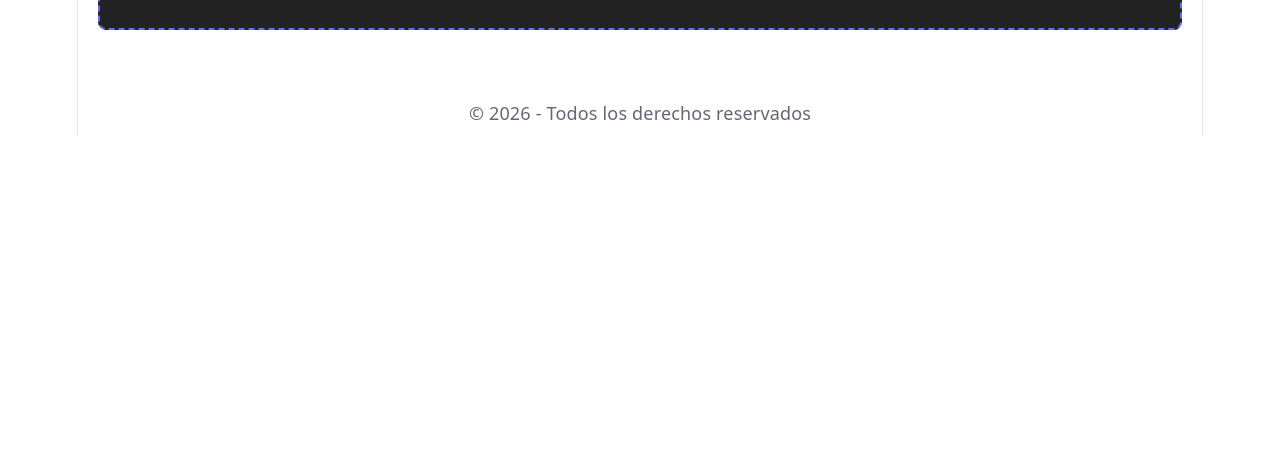
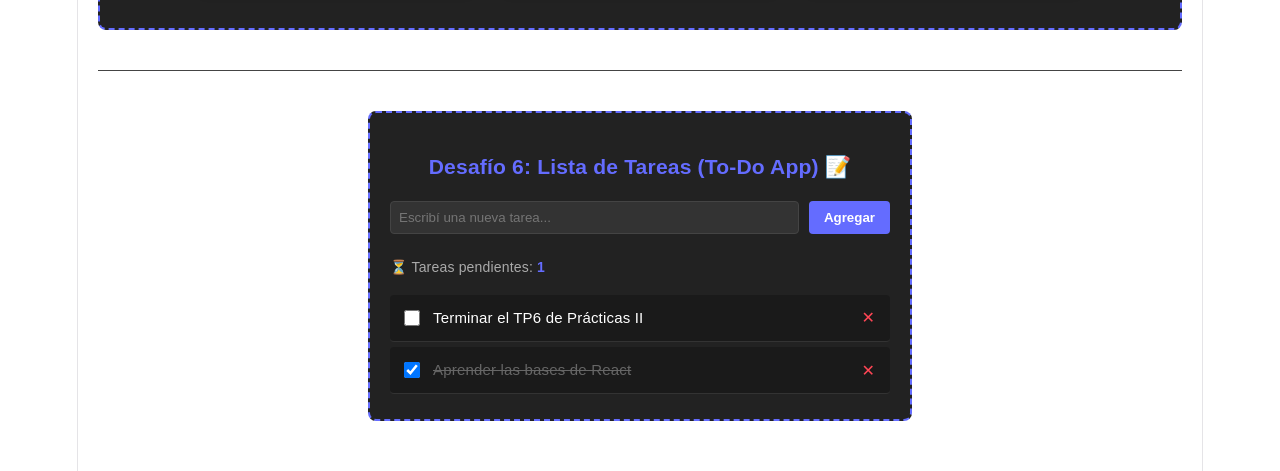
Before and after one commit to MarcoFarias22/Trabajo6UseReact, a React (Vite) app in the folder tp6-react/: page / in a window 1280 px wide. Shown: the part 2907-3378 px from the top of the page. Before the commit the page ends 3043 px from the top, so only its background shows below. Built offline with nearby package versions, Linux system fonts and the light colour scheme.

Commit message:
subiendo

```diff
--- a/tp6-react/src/App.jsx
+++ b/tp6-react/src/App.jsx
@@ -4,7 +4,8 @@ import Footer from './components/Footer.jsx';
 import Card from './components/Card.jsx';
 import Contador from './components/Contador.jsx';
 import ContactForm from './components/ContactForm.jsx';
-import ProductList from './components/ProductList.jsx'; // <-- IMPORTAMOS ACÁ
+import ProductList from './components/ProductList.jsx';
+import TodoApp from './components/TodoApp.jsx'; // <-- LA ÚLTIMA IMPORTACIÓN
 
 function App() {
   return (
@@ -31,9 +32,12 @@ function App() {
         <ContactForm />
 
         <hr style={{ margin: '40px 0', border: '0', borderTop: '1px solid #444' }} />
+        <ProductList />
 
-        {/* RENDERIZAMOS LA LISTA DE PRODUCTOS ACÁ */}
-        <ProductList />
+        <hr style={{ margin: '40px 0', border: '0', borderTop: '1px solid #444' }} />
+
+        {/* RENDERIZAMOS LA APLICACIÓN DE TAREAS COMPLETA ACÁ */}
+        <TodoApp />
 
       </main>
 
--- /dev/null
+++ b/tp6-react/src/components/TodoApp.jsx
@@ -0,0 +1,146 @@
+import React, { useState } from 'react';
+
+const TodoApp = () => {
+  // Estado para la lista de tareas (arranca con dos de ejemplo)
+  const [tareas, setTareas] = useState([
+    { id: 1, texto: 'Terminar el TP6 de Prácticas II', completada: false },
+    { id: 2, texto: 'Aprender las bases de React', completada: true }
+  ]);
+
+  // Estado para controlar el input de la nueva tarea
+  const [nuevaTarea, setNuevaTarea] = useState('');
+
+  // 1. Agregar tarea (Formulario)
+  const agregarTarea = (e) => {
+    e.preventDefault();
+    if (nuevaTarea.trim() === '') return; // No permite tareas vacías
+
+    const nueva = {
+      id: Date.now(), // ID único basado en el tiempo actual
+      texto: nuevaTarea,
+      completada: false
+    };
+
+    setTareas([...tareas, nueva]); // Agregamos la nueva usando el spread operator
+    setNuevaTarea(''); // Limpiamos el input
+  };
+
+  // 2. Modificar (Toggle) para marcar como completada/pendiente
+  const toggleCompletada = (id) => {
+    const tareasActualizadas = tareas.map(tarea => {
+      if (tarea.id === id) {
+        return { ...tarea, completada: !tarea.completada };
+      }
+      return tarea;
+    });
+    setTareas(tareasActualizadas);
+  };
+
+  // 3. Eliminar tarea usando .filter()
+  const eliminarTarea = (id) => {
+    const tareasFiltradas = tareas.filter(tarea => tarea.id !== id);
+    setTareas(tareasFiltradas);
+  };
+
+  // Extras: Contador dinámico de pendientes
+  const pendientes = tareas.filter(tarea => !tarea.completada).length;
+
+  return (
+    <div style={{
+      border: '2px dashed #646cff',
+      borderRadius: '8px',
+      padding: '20px',
+      margin: '20px auto',
+      maxWidth: '500px',
+      backgroundColor: '#222',
+      color: '#fff',
+      textAlign: 'left'
+    }}>
+      <h3 style={{ textAlign: 'center', color: '#646cff' }}>Desafío 6: Lista de Tareas (To-Do App) 📝</h3>
+
+      {/* Formulario para agregar tareas */}
+      <form onSubmit={agregarTarea} style={{ display: 'flex', gap: '10px', marginBottom: '20px' }}>
+        <input
+          type="text"
+          value={nuevaTarea}
+          onChange={(e) => setNuevaTarea(e.target.value)}
+          placeholder="Escribí una nueva tarea..."
+          style={{ flexGrow: 1, padding: '8px', borderRadius: '4px', border: '1px solid #444', backgroundColor: '#333', color: '#fff' }}
+        />
+        <button
+          type="submit"
+          style={{ padding: '8px 15px', backgroundColor: '#646cff', color: '#fff', border: 'none', borderRadius: '4px', fontWeight: 'bold', cursor: 'pointer' }}
+        >
+          Agregar
+        </button>
+      </form>
+
+      {/* Contador de pendientes */}
+      <p style={{ fontSize: '14px', color: '#aaa', marginBottom: '15px' }}>
+        ⏳ Tareas pendientes: <strong style={{ color: '#646cff' }}>{pendientes}</strong>
+      </p>
+
+      {/* Renderizado condicional si no hay tareas */}
+      {tareas.length === 0 ? (
+        <p style={{ textAlign: 'center', color: '#ff4655', fontStyle: 'italic', margin: '20px 0' }}>
+          🎉 ¡No hay tareas pendientes! Disfrutá tu tiempo libre.
+        </p>
+      ) : (
+        // Renderizado de la lista con .map()
+        <ul style={{ listStyleType: 'none', padding: 0, margin: 0 }}>
+          {tareas.map(tarea => (
+            <li
+              key={tarea.id}
+              style={{
+                display: 'flex',
+                justifyContent: 'between',
+                alignItems: 'center',
+                padding: '10px',
+                borderBottom: '1px solid #333',
+                backgroundColor: '#1a1a1a',
+                marginBottom: '5px',
+                borderRadius: '4px'
+              }}
+            >
+              {/* Checkbox y Texto de la tarea */}
+              <div style={{ display: 'flex', alignItems: 'center', gap: '10px', flexGrow: 1, cursor: 'pointer' }} onClick={() => toggleCompletada(tarea.id)}>
+                <input
+                  type="checkbox"
+                  checked={tarea.completada}
+                  onChange={() => {}} // Se maneja con el clic del contenedor superior
+                  style={{ width: '16px', height: '16px', cursor: 'pointer' }}
+                />
+                <span style={{
+                  textDecoration: tarea.completada ? 'line-through' : 'none',
+                  color: tarea.completada ? '#666' : '#fff',
+                  fontSize: '15px'
+                }}>
+                  {tarea.texto}
+                </span>
+              </div>
+
+              {/* Botón de eliminar */}
+              <button
+                onClick={() => eliminarTarea(tarea.id)}
+                style={{
+                  backgroundColor: 'transparent',
+                  border: 'none',
+                  color: '#ff4655',
+                  cursor: 'pointer',
+                  fontSize: '16px',
+                  fontWeight: 'bold',
+                  padding: '0 5px'
+                }}
+                title="Eliminar tarea"
+              >
+                ✕
+              </button>
+            </li>
+          ))}
+        </ul>
+      )}
+    </div>
+  );
+};
+
+export default TodoApp;
```
